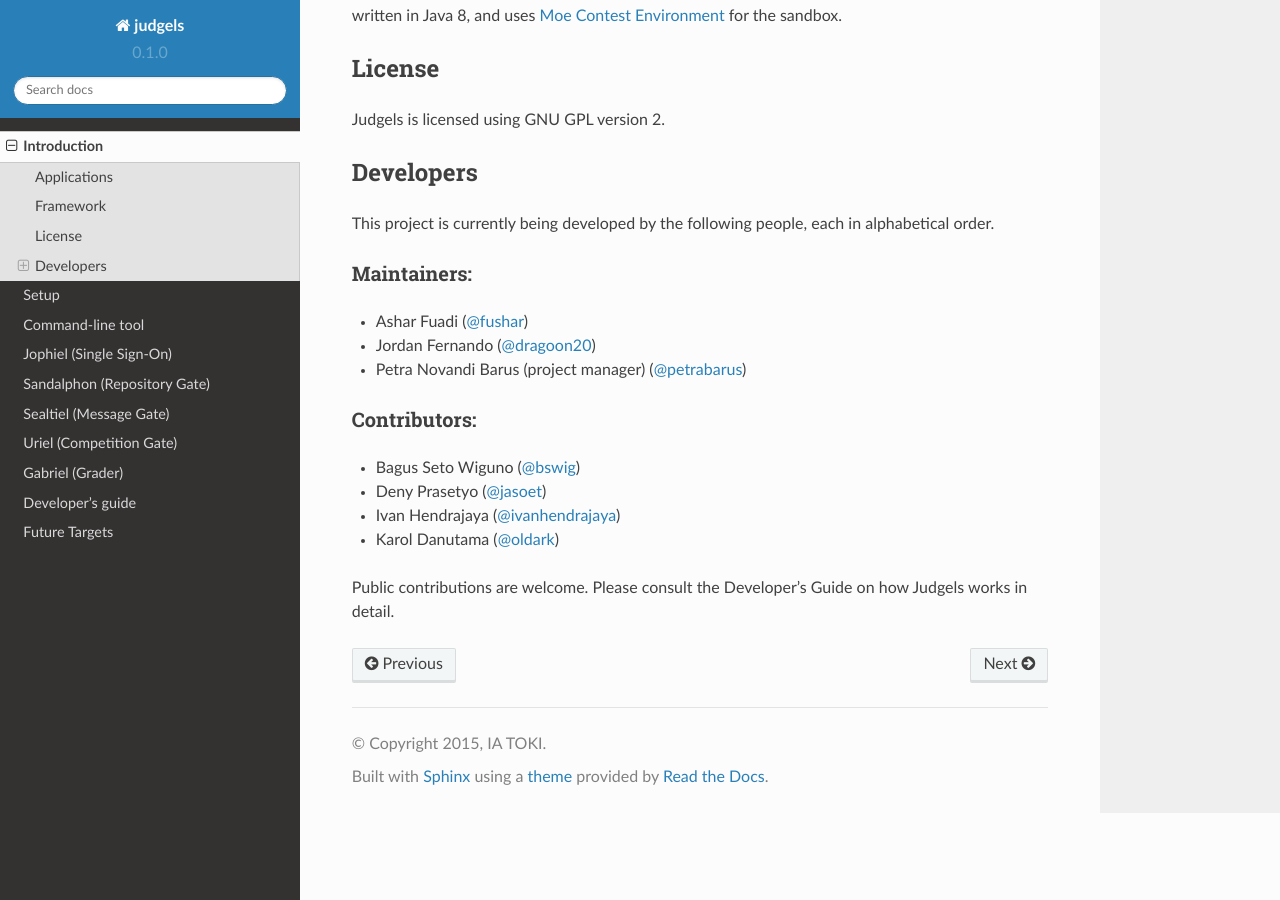
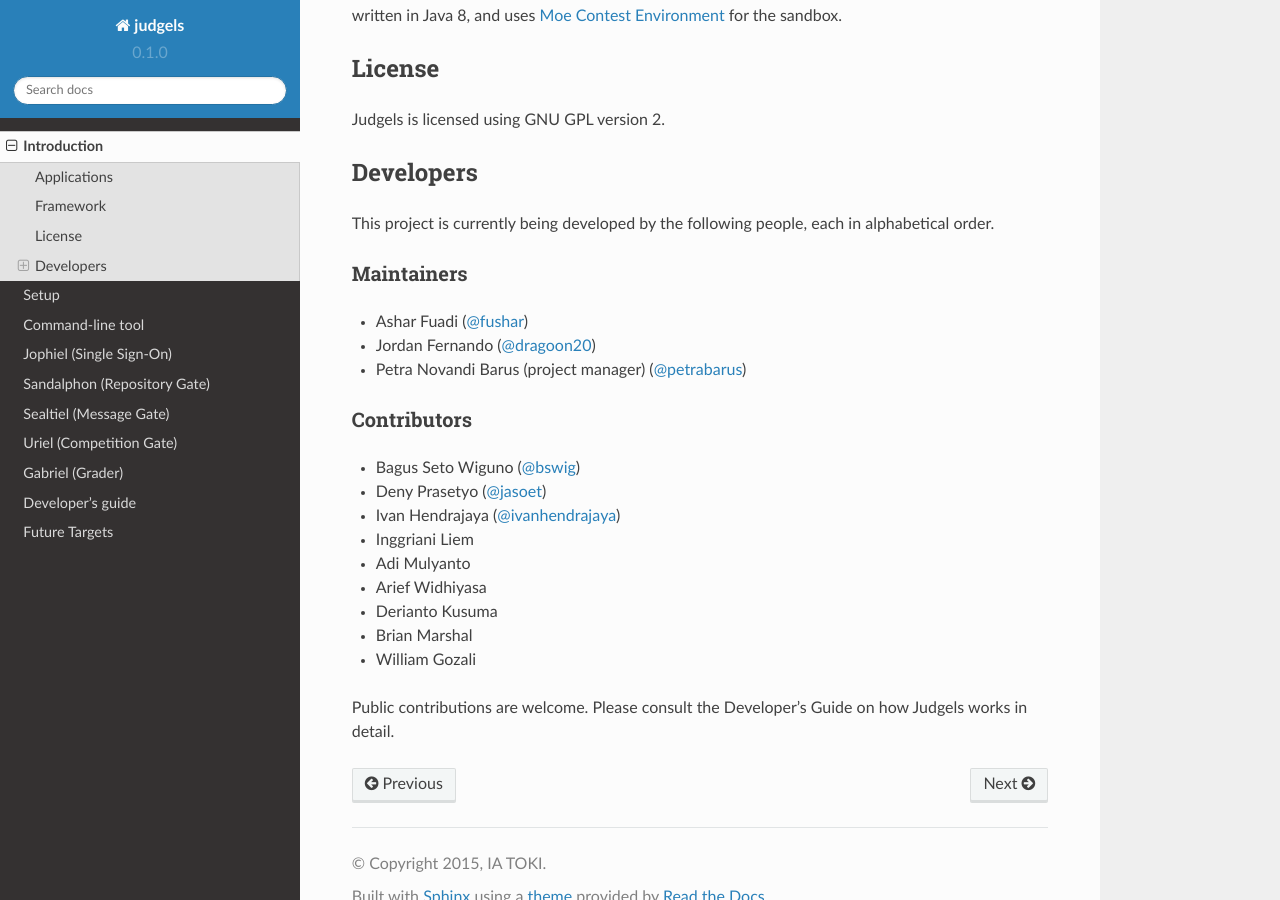
Before and after one commit to judgels/judgels, a Sphinx documentation site: the page built from docs/introduction.rst, in a window 1280 px wide and 900 px high, scrolled down 1108 px. Built offline with Sphinx 7.4.7 and the Read the Docs theme 2.0.0, drawn with Linux system fonts in a browser that asks for light colours; formulas are drawn with MathJax 3.

```diff
--- a/docs/introduction.rst
+++ b/docs/introduction.rst
@@ -45,19 +45,24 @@ Developers
 
 This project is currently being developed by the following people, each in alphabetical order.
 
-Maintainers:
-************
+Maintainers
+***********
 
 - Ashar Fuadi (`@fushar <https://github.com/fushar/>`_)
 - Jordan Fernando (`@dragoon20 <https://github.com/dragoon20/>`_)
 - Petra Novandi Barus (project manager) (`@petrabarus <https://github.com/petrabarus/>`_)
 
-Contributors:
-*************
+Contributors
+************
 
 - Bagus Seto Wiguno (`@bswig <https://github.com/bswig/>`_)
 - Deny Prasetyo (`@jasoet <https://github.com/jasoet/>`_)
 - Ivan Hendrajaya (`@ivanhendrajaya <https://github.com/ivanhendrajaya/>`_)
-- Karol Danutama (`@oldark <https://github.com/oldark/>`_)
+- Inggriani Liem
+- Adi Mulyanto
+- Arief Widhiyasa
+- Derianto Kusuma
+- Brian Marshal
+- William Gozali
 
 Public contributions are welcome. Please consult the Developer's Guide on how Judgels works in detail.
```
